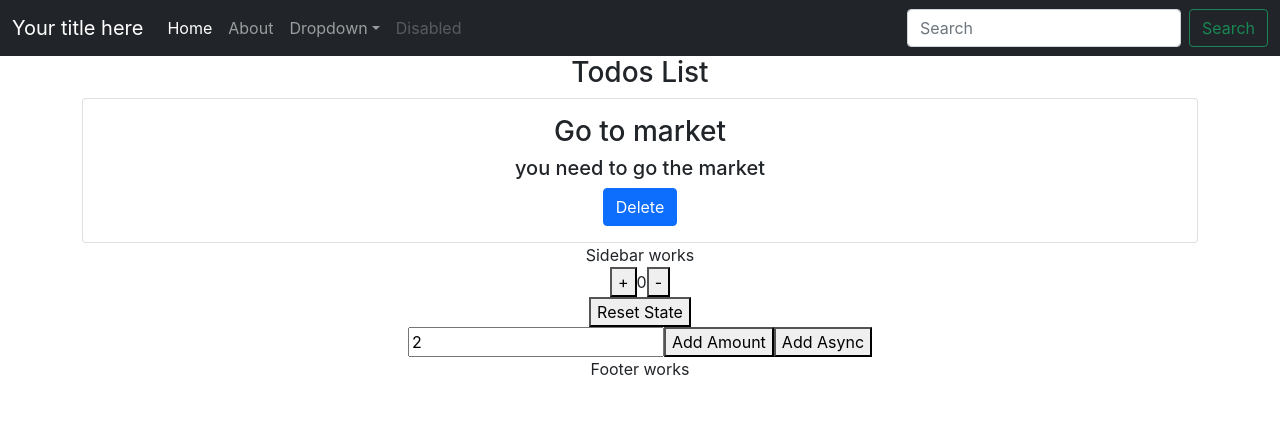
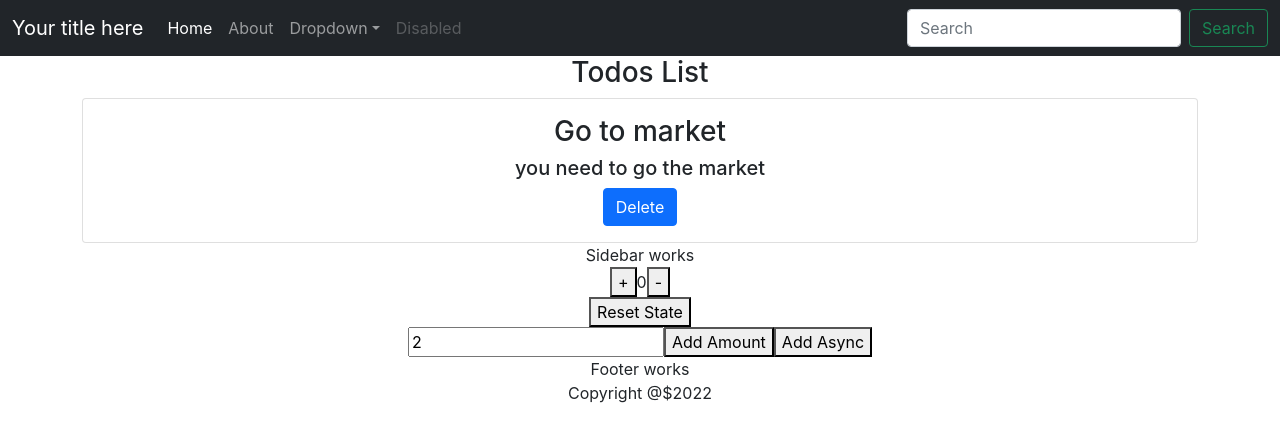
Before and after one commit to deepakporwal/my-react-app, a React (Create React App) app: page / in a window 1280 px wide. Shown: the top 442 px of the page. Built offline with nearby package versions, Linux system fonts and the light colour scheme.

Commit message:
copyright added

```diff
--- a/src/Components/Footer.js
+++ b/src/Components/Footer.js
@@ -2,6 +2,8 @@ import React from 'react'
 
 export const Footer = () => {
   return (
-    <div>Footer works</div>
-  )
+    <div>Footer works
+      <p>Copyright @${new Date().getFullYear()}</p>
+    </div>
+    )
 }
```
